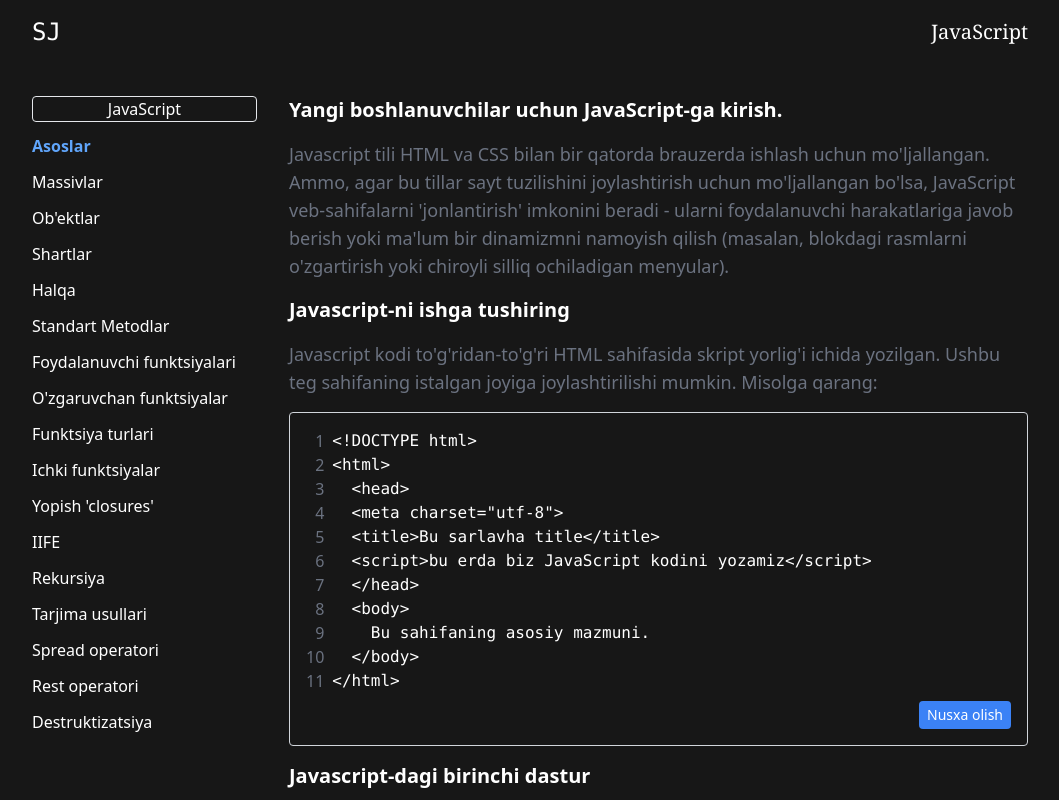
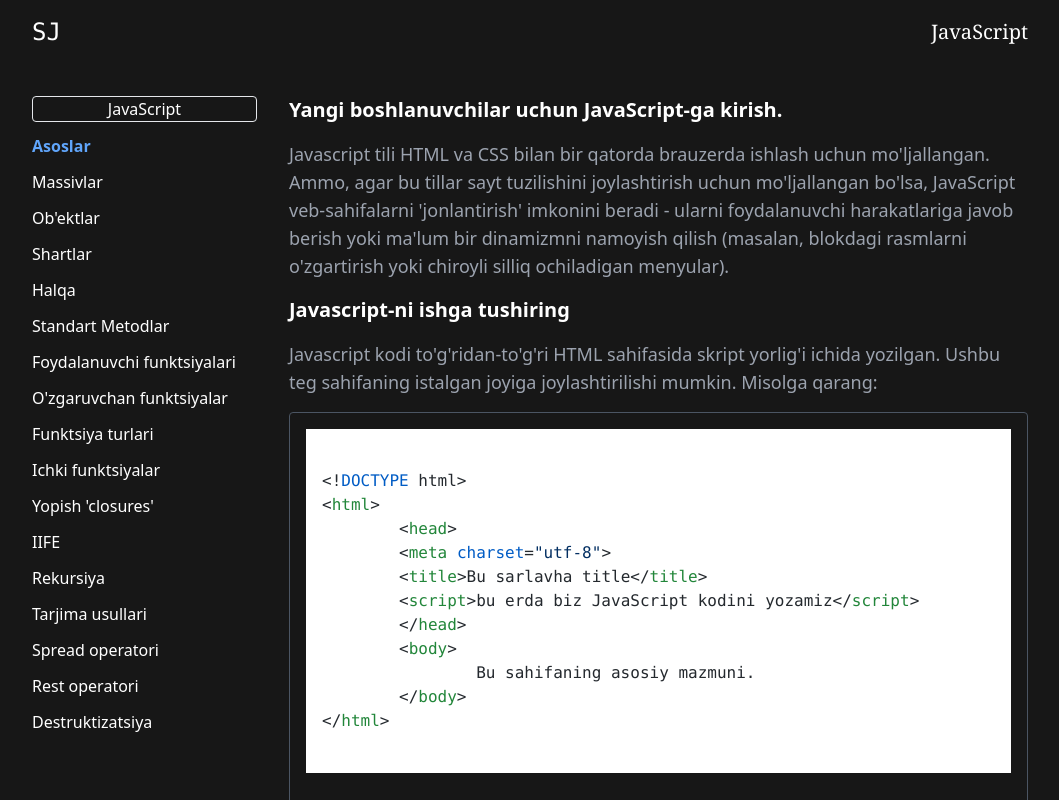
Before and after one commit to Saydullayev017/SJ-Academy, a React (Create React App) app: page / in a window 1280 px wide. Shown: the whole page, without its empty margins (110-1169 px from the left). Built offline with nearby package versions, Linux system fonts and the light colour scheme.

Commit message:
Установил Highlight.js, чтобы тег pre подсвечивался как редактор код

```diff
--- a/package.json
+++ b/package.json
@@ -6,6 +6,7 @@
     "@testing-library/jest-dom": "^5.17.0",
     "@testing-library/react": "^13.4.0",
     "@testing-library/user-event": "^13.5.0",
+    "highlight.js": "^11.10.0",
     "react": "^18.3.1",
     "react-dom": "^18.3.1",
     "react-router": "^6.26.1",
--- a/src/Components/JsComponents/ContentRenderer.jsx
+++ b/src/Components/JsComponents/ContentRenderer.jsx
@@ -1,4 +1,6 @@
-import React, { useState } from 'react';
+import React, { useState, useEffect } from 'react';
+import hljs from 'highlight.js';
+import 'highlight.js/styles/github.css'; // Импорт стилей подсветки
 
 const ContentRenderer = ({ content }) => {
     const [copyStatuses, setCopyStatuses] = useState({});
@@ -7,7 +9,7 @@ const ContentRenderer = ({ content }) => {
         navigator.clipboard.writeText(code).then(() => {
             setCopyStatuses((prev) => ({
                 ...prev,
-                [index]: 'Nusxa olindi!',
+                [index]: 'nusxa olindi !',
             }));
             setTimeout(() => {
                 setCopyStatuses((prev) => ({
@@ -18,50 +20,36 @@ const ContentRenderer = ({ content }) => {
         });
     };
 
-    const renderCodeWithLineNumbers = (code) => {
-        const lines = code.trim().split('\n');
-        const indentSize = 4; // Размер отступа в пробелах
-
+    const renderCode = (code) => {
         return (
-            <div className="flex">
-                <div className="text-gray-500 pr-2 text-right">
-                    {lines.map((_, index) => (
-                        <div key={index}>{index + 1}</div>
-                    ))}
-                </div>
-                <pre className="whitespace-pre-wrap text-white text-sm md:text-base">
-                    {lines.map((line, index) => {
-                        const indent = ' '.repeat(Math.max(0, line.search(/\S/)) / indentSize); // Вычисляем отступ для каждой строки
-                        return (
-                            <div key={index}>
-                                {indent}
-                                {line.trim()}
-                            </div>
-                        );
-                    })}
-                </pre>
-            </div>
+            <pre className="whitespace-pre-wrap text-sm md:text-base">
+                <code className="language-js">{code}</code> {/* Укажите язык для подсветки */}
+            </pre>
         );
     };
+
+    useEffect(() => {
+        hljs.highlightAll(); // Инициализация подсветки после рендеринга
+    }, [content]);
 
     return (
         <div className="space-y-4">
             {content.map((item, index) => {
                 switch (item.type) {
                     case 'text':
-                        return <p key={index} className="text-gray-500 text-base md:text-lg">{item.value}</p>;
+                        return <p key={index} className="text-gray-400 text-base md:text-lg">{item.value}</p>;
                     case 'header':
                         return <div key={index} className="text-white text-xl md:text-xl font-bold">{item.value}</div>;
                     case 'code':
                         return (
-                            <div key={index} className="flex flex-col p-4 bg-neutral-900 border border-gray-300 rounded overflow-auto">
-                                {renderCodeWithLineNumbers(item.value)}
+                            <div key={index} className="p-4 border border-gray-600 rounded overflow-auto">
+                                {renderCode(item.value)}
                                 <div className="flex justify-end mt-2">
                                     <button
                                         onClick={() => copyToClipboard(item.value, index)}
-                                        className="bg-blue-500 text-white text-xs md:text-sm px-2 py-1 rounded flex items-center"
+                                        className="bg-gray-700 text-white text-xs md:text-sm px-2 py-1 rounded flex items-center"
                                     >
-                                        {copyStatuses[index] || 'Nusxa olish'}
+                                        {copyStatuses[index] || 'nusxa olish !'}
                                         {copyStatuses[index] && <span className="ml-1 md:ml-2 text-xs md:text-sm">✔️</span>}
                                     </button>
                                 </div>
```
Also changed, not shown: src/index.css (line endings or trailing spaces), 1 other file (tests, documents, lock files or other folders).
